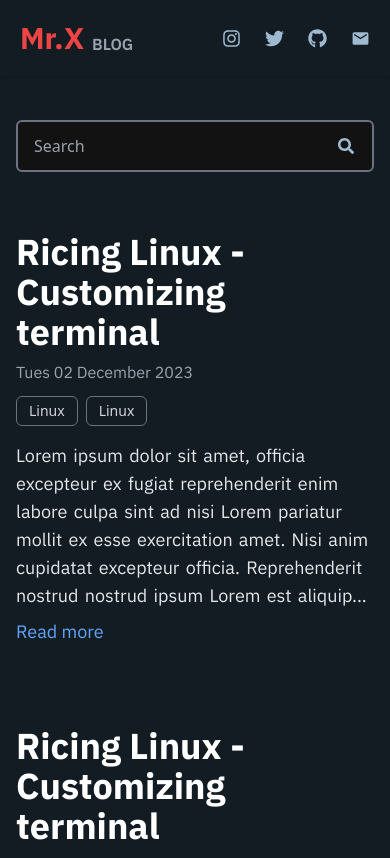
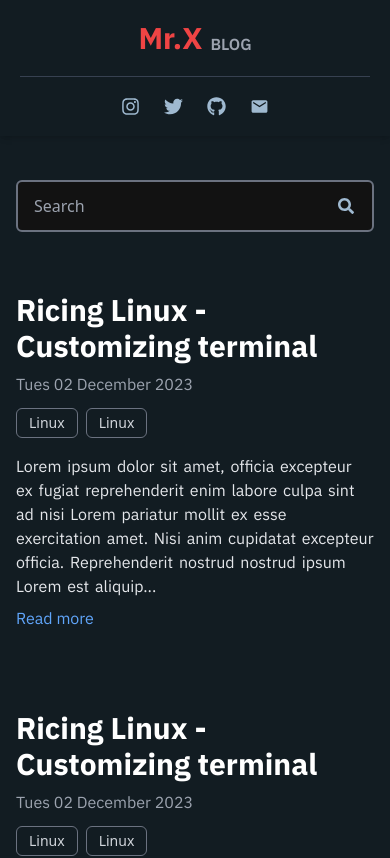
Before and after one commit to mrx7355608/blogclient, a React (Vite) app: page / in a window 390 px wide. Shown: the top 858 px of the page. Built offline with nearby package versions, Linux system fonts and the light colour scheme.

Commit message:
added responsiveness

```diff
--- a/src/components/BlogCard.tsx
+++ b/src/components/BlogCard.tsx
@@ -3,17 +3,16 @@ import Tag from "./Tag";
 export default function BlogCard() {
     return (
         <div className="my-5">
-            <h3 className="text-4xl font-bold cursor-pointer mb-2 mt-2 text-white font-ibm hover:underline">
+            <h3 className="text-3xl lg:text-4xl font-bold cursor-pointer mb-2 mt-2 text-white font-ibm hover:underline">
                 Ricing Linux - Customizing terminal
             </h3>
             <p className="mb-3 text-gray-400 font-ibm">Tues 02 December 2023</p>
-
             <div className="flex items-center gap-2 mb-4 mt-2">
                 <Tag />
                 <Tag />
             </div>
             <p
-                className="mb-2 text-lg text-gray-200 font-ibm"
+                className="mb-2 text-md lg:text-lg text-gray-200 font-ibm"
                 style={{ wordSpacing: "2px" }}
             >
                 Lorem ipsum dolor sit amet, officia excepteur ex fugiat
@@ -24,7 +23,7 @@ export default function BlogCard() {
             </p>
             <a
                 href="/"
-                className="text-blue-400 text-lg hover:underline font-ibm"
+                className="text-blue-400 text-md lg:text-lg hover:underline font-ibm"
             >
                 Read more
             </a>
--- a/src/components/Navbar.tsx
+++ b/src/components/Navbar.tsx
@@ -5,13 +5,14 @@ import { MdEmail } from "react-icons/md";
 
 export default function Navbar() {
     return (
-        <div className="flex items-center justify-between p-5 shadow z-20 lg:justify-around">
+        <div className="flex items-center justify-between flex-col gap-5 p-5 shadow-md z-20 lg:justify-around lg:flex-row lg:gap-0">
             <div className="flex items-end gap-2">
                 <h3 className="text-3xl font-bold text-red-500 font-ibm">
                     Mr.X
                 </h3>
                 <h3 className="font-semibold text-gray-400 font-ibm">BLOG</h3>
             </div>
+            <hr className="block border-gray-700 lg:hidden w-full max-w-md" />
             <ul className="flex gap-6 items-center w-max">
                 <li>
                     <FaInstagram size={19} />
```
